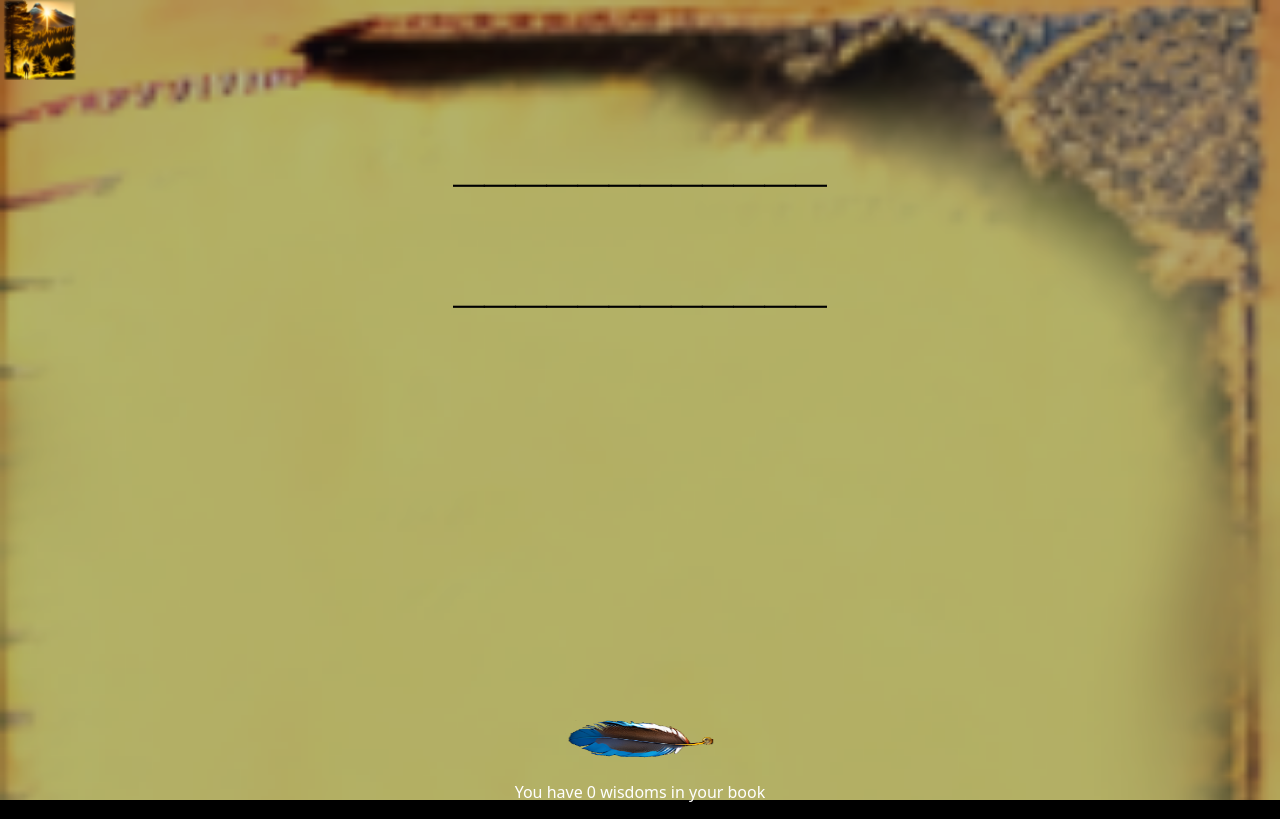
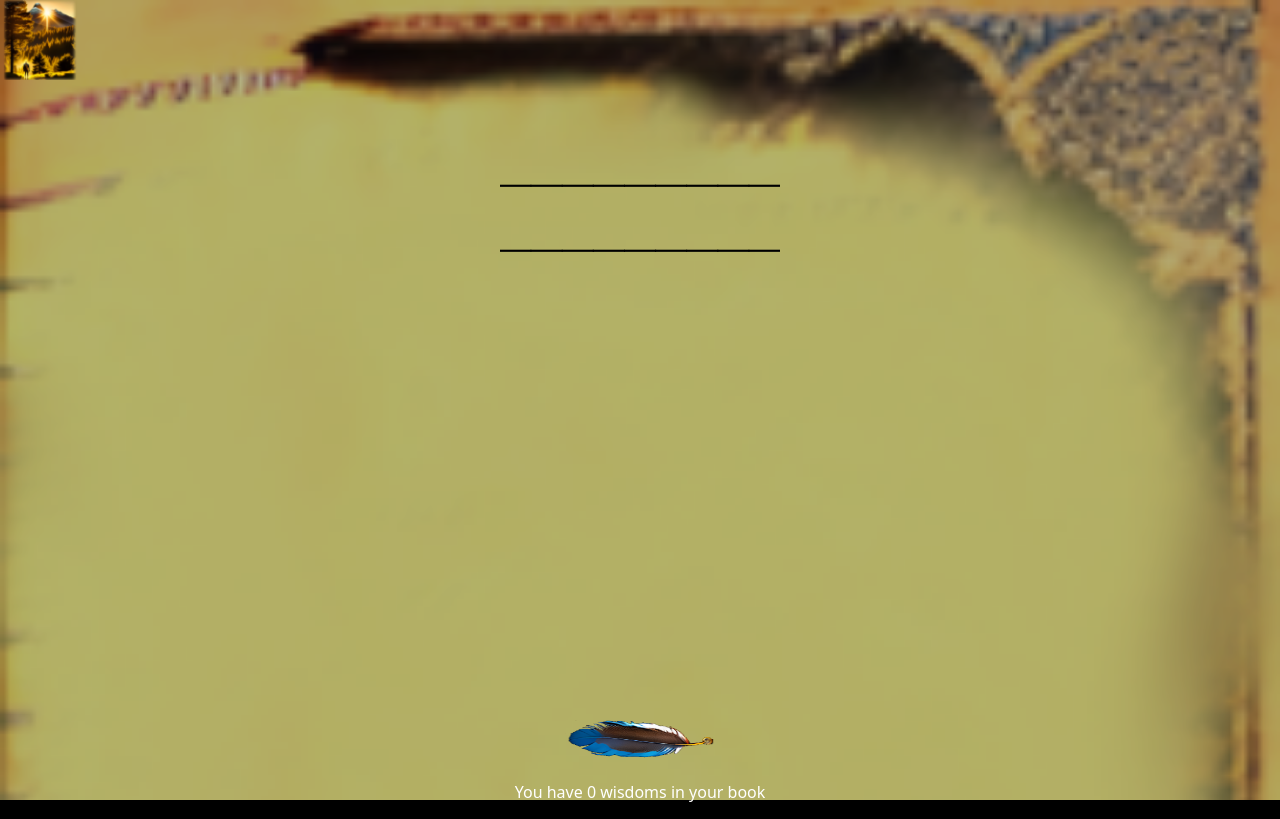
Before and after one commit to BenRodProd/capstone-project, a Next.js app: page /library/viewBook in a window 1280 px wide. Built offline with nearby package versions, Linux system fonts and the light colour scheme.

Commit message:
minor changes

```diff
--- a/components/InsertBook.js
+++ b/components/InsertBook.js
@@ -70,7 +70,7 @@ const BookSpine = styled.div`
     filter: saturate(0);
   }
 `;
-const BookTitle = styled.p`
+const BookTitle = styled.h1`
   padding-top: 2rem;
   padding-left: 2rem;
   display: flex;
--- a/pages/library/index.js
+++ b/pages/library/index.js
@@ -65,6 +65,7 @@ export default function ViewLibrary({ library, setCurrentBook }) {
       ) : null}
       {inputPopupActive && (
         <form onSubmit={handleNewBookSubmit}>
+          <label htmlFor="title">Enter Title</label>
           <AddNewBookTitleInput required name="title"></AddNewBookTitleInput>
           <AddNewBookButton type="submit">Submit</AddNewBookButton>
         </form>
--- a/pages/library/viewBook.js
+++ b/pages/library/viewBook.js
@@ -85,9 +85,9 @@ export default function ViewBook({ library, currentBook }) {
       <BookPageContainer>
         <BookPageImage>
           <BookTitle>
-            <p>____________</p>
+            <div className="seperator">_________</div>
             {currentBook}
-            <p>____________</p>
+            <div className="seperator">_________</div>
           </BookTitle>
 
           {categories.map((cat, index) => {
@@ -97,7 +97,9 @@ export default function ViewBook({ library, currentBook }) {
                   <h1>
                     Chapter {index + 1}: {cat}
                   </h1>
-                  <p>______________________________</p>
+                  <div className="seperator">
+                    ______________________________
+                  </div>
                 </li>
 
                 {library
@@ -111,7 +113,9 @@ export default function ViewBook({ library, currentBook }) {
                       <h2>Answer:</h2>
                       <p>{wisdom.answer}</p>
 
-                      <p>_____________________________</p>
+                      <div className="seperator">
+                        _____________________________
+                      </div>
                     </StyledWisdom>
                   ))}
               </BookPageStyle>
```
